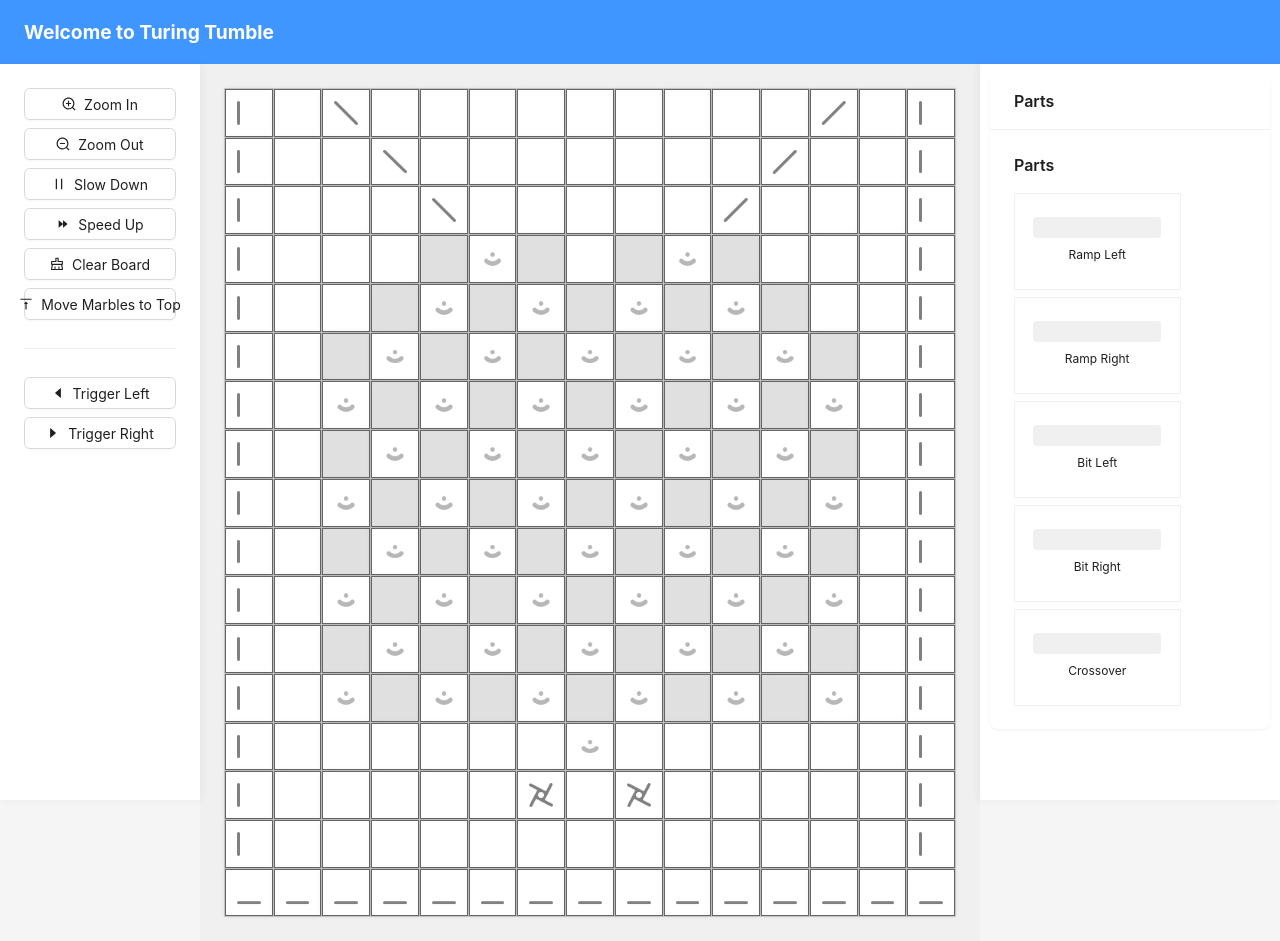
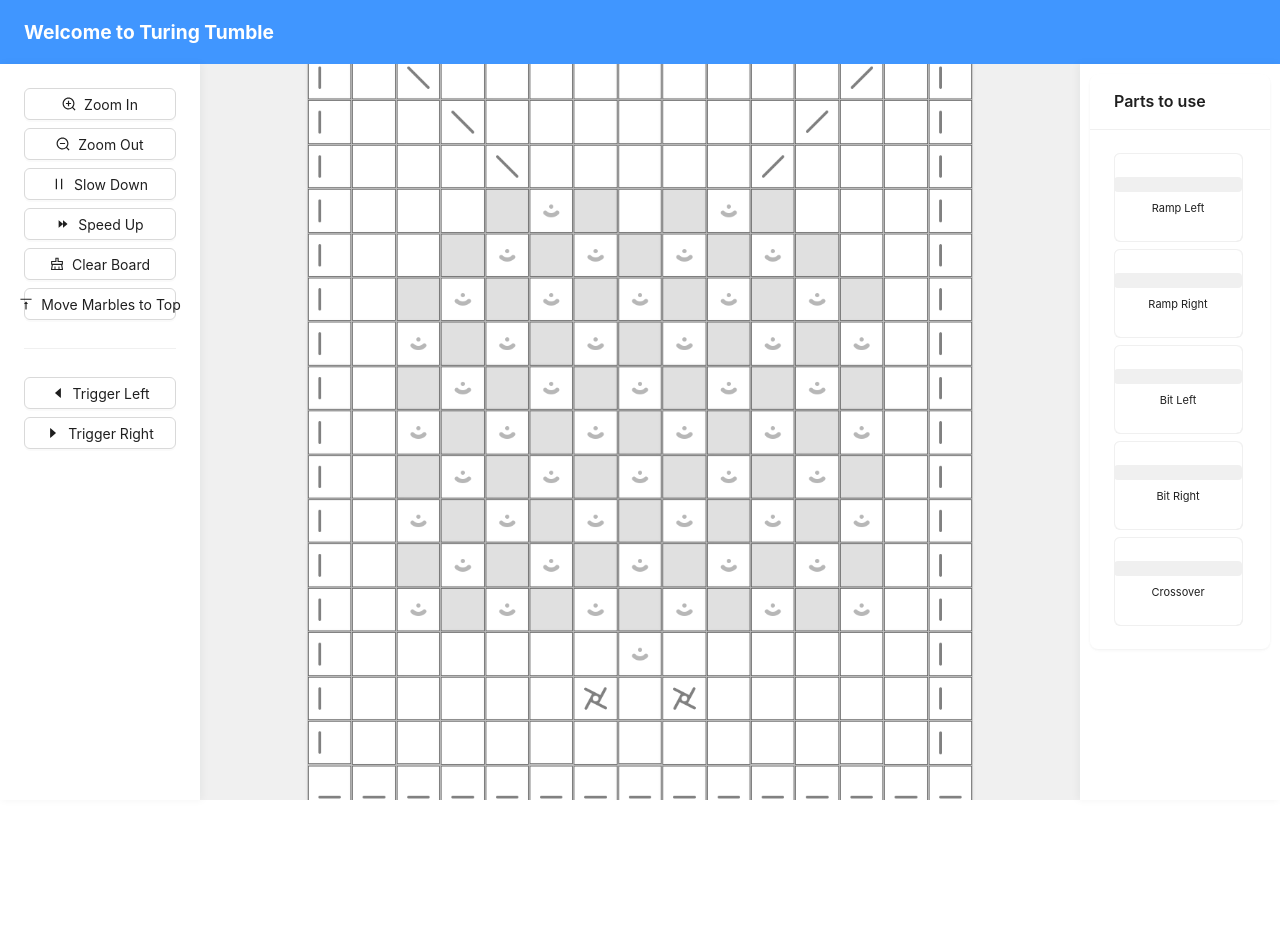
Before and after one commit to theol-tuc/TTGD, a React (Create React App) app in the folder TTG_Frontend/app/: page / in a window 1280 px wide. After the commit the page ends 800 px from the top, so only its background shows below. Built offline with nearby package versions, Linux system fonts and the light colour scheme.

Commit message:
better alignment

```diff
--- a/TTG_Frontend/app/src/App.tsx
+++ b/TTG_Frontend/app/src/App.tsx
@@ -8,7 +8,7 @@
 
 const App: React.FC = () => {
     return (
-        <Layout style={{ minHeight: '100vh', background: '#f0f0f0' }}>
+        <Layout style={{ minHeight: '100vh', background: '#f0f0f0', overflow: 'hidden' }}>
             <Header style={{
                 textAlign: 'left',
                 color: '#fff',
@@ -20,7 +20,7 @@
                 fontWeight: 'bold'}}>
                 Welcome to Turing Tumble
             </Header>
-            <Layout>
+            <Layout style={{ overflow: 'hidden' }}>
                 <Sider
                     width={200}
                     style={{
@@ -36,16 +36,23 @@
                 </Sider>
                 <Content style={{
                     marginLeft: '200px',
-                    marginRight: '300px',
+                    marginRight: '200px',
                     padding: '24px',
-                    minHeight: 'calc(100vh - 64px)',
+                    height: 'calc(100vh - 64px)',
                     background: '#f0f0f0',
                     display: 'flex',
-                    justifyContent: 'center'}}>
-                    <Board />
+                    justifyContent: 'center',
+                    alignItems: 'center',
+                    overflow: 'hidden'}}>
+                    <div style={{
+                        transform: 'scale(0.8)', // Adjust this value as needed
+                        transformOrigin: 'center'
+                    }}>
+                        <Board />
+                    </div>
                 </Content>
                 <Sider
-                    width={300}
+                    width={200}
                     style={{
                         background: '#fff',
                         boxShadow: '-2px 0 8px 0 rgba(29, 35, 41, 0.05)',
@@ -53,7 +60,7 @@
                         position: 'fixed',
                         right: 0,
                         top: 64,
-                        overflowY: 'hidden',
+                        overflowY: 'auto',
                         padding: '10px'}}>
                     <PartsPanel />
                 </Sider>
--- a/TTG_Frontend/app/src/ui/partsPanel.tsx
+++ b/TTG_Frontend/app/src/ui/partsPanel.tsx
@@ -23,33 +23,30 @@
     };
 
     return (
-        <Card title="Parts" bordered={false}>
+        <Card title="Parts to use" bordered={false}>
             <Space direction="vertical" size="middle" style={{ width: '100%' }}>
-                <Title level={5} style={{ margin: 0 }}>Parts</Title>
                 <Space wrap>
                     {partItems.map((part) => (
                         <Card.Grid
                             key={part.type}
                             style={{
-                                width: '13vw',
-                                height: '12vh',
+                                width: '10vw',
+                                height: '11vh',
                                 display: 'flex',
                                 flexDirection: 'column',
                                 alignItems: 'center',
                                 justifyContent: 'center',
                                 cursor: 'pointer',
-                                overflow: "hidden"
-                            }}
-                            onClick={() => handlePartClick(part.type)}
-                        >
+                                borderRadius: '6px',
+                                overflow: "hidden"}}
+                            onClick={() => handlePartClick(part.type)}>
                             <div style={{
                                 width: '10vw',
                                 height: '10vh',
                                 backgroundColor: '#f0f0f0',
                                 borderRadius: '4px',
-                                marginBottom: '8px'
-                            }} />
-                            <span style={{ fontSize: '12px' }}>{part.name}</span>
+                                marginBottom: '8px'}} />
+                            <span style={{ fontSize: '11px' }}>{part.name}</span>
                         </Card.Grid>
                     ))}
                 </Space>
```
